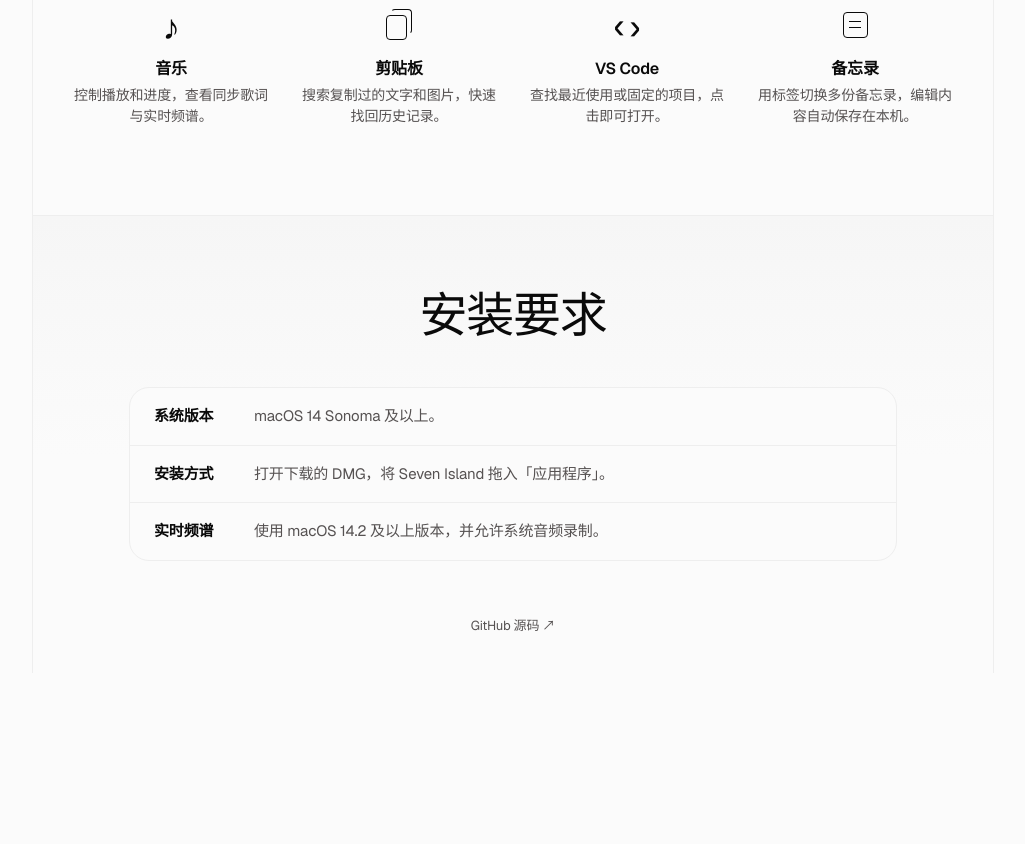
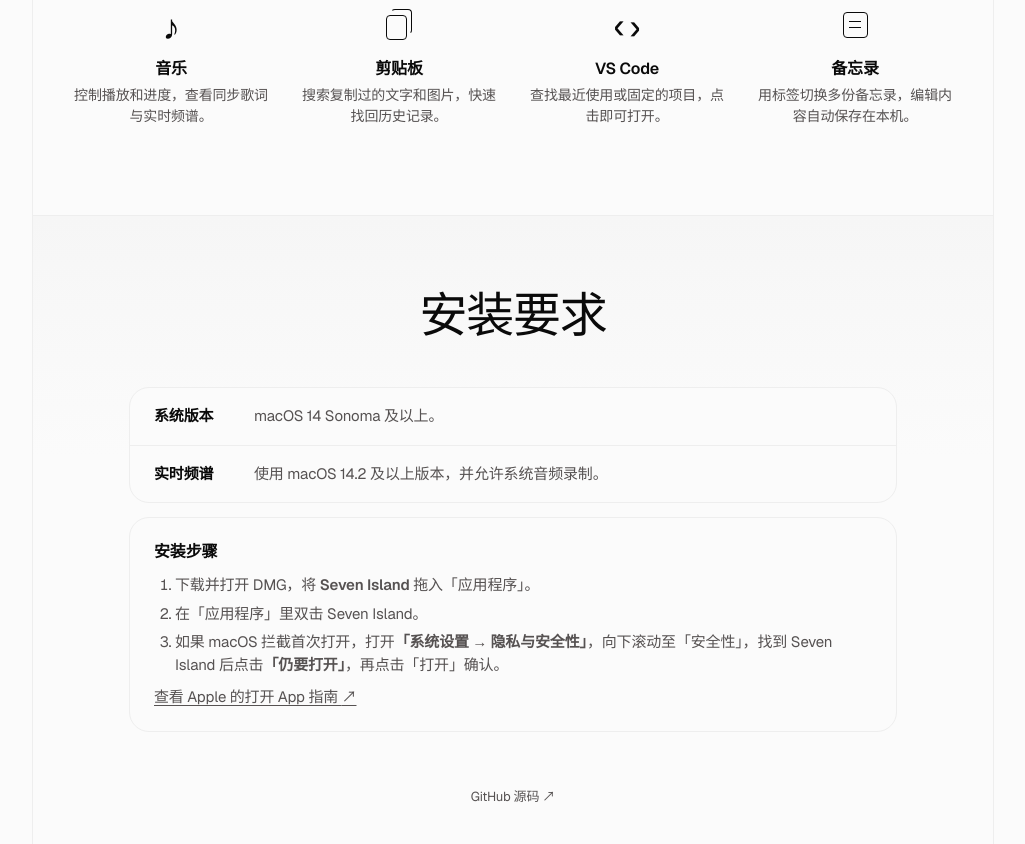
Before and after one commit to lidongsevenlee/seven-island, a plain HTML site: page index.html in a window 1280 px wide. Shown: the part 1013-1857 px from the top of the page, without its empty margins (127-1152 px from the left). Before the commit the page ends 1686 px from the top, so only its background shows below. Drawn offline with Linux system fonts and the light colour scheme.

Commit message:
Document first-launch installation on macOS

```diff
--- a/index.html
+++ b/index.html
@@ -12,7 +12,7 @@
   <meta property="og:image" content="https://lidongsevenlee.github.io/seven-island/assets/seven-island-music-showcase.jpg">
   <link rel="icon" href="assets/icon.png">
   <link rel="preload" href="assets/fonts/geist.woff2" as="font" type="font/woff2" crossorigin>
-  <link rel="stylesheet" href="styles.css?v=expand">
+  <link rel="stylesheet" href="styles.css?v=installation">
   <script src="demo.js?v=expand" defer></script>
   <title>Seven Island</title>
 </head>
@@ -94,14 +94,20 @@
           <dd>macOS 14 Sonoma 及以上。</dd>
         </div>
         <div>
-          <dt>安装方式</dt>
-          <dd>打开下载的 DMG，将 Seven Island 拖入「应用程序」。</dd>
-        </div>
-        <div>
           <dt>实时频谱</dt>
           <dd>使用 macOS 14.2 及以上版本，并允许系统音频录制。</dd>
         </div>
       </dl>
+
+      <div class="installation-steps">
+        <h3>安装步骤</h3>
+        <ol>
+          <li>下载并打开 DMG，将 <strong>Seven Island</strong> 拖入「应用程序」。</li>
+          <li>在「应用程序」里双击 Seven Island。</li>
+          <li>如果 macOS 拦截首次打开，打开<strong>「系统设置 → 隐私与安全性」</strong>，向下滚动至「安全性」，找到 Seven Island 后点击<strong>「仍要打开」</strong>，再点击「打开」确认。</li>
+        </ol>
+        <a href="https://support.apple.com/zh-cn/102445">查看 Apple 的打开 App 指南 <span aria-hidden="true">↗</span></a>
+      </div>
     </section>
   </main>
 
--- a/styles.css
+++ b/styles.css
@@ -256,14 +256,15 @@ button { font: inherit; cursor: pointer; }
   padding: 72px 36px 0;
 }
 .requirements h2 { text-align: center; }
-.requirements-list {
+.requirements-list, .installation-steps {
   max-width: 768px;
-  margin: 44px auto 0;
+  margin-inline: auto;
   overflow: hidden;
   border: 1px solid var(--hairline);
   border-radius: 20px;
   background: var(--paper);
 }
+.requirements-list { margin-top: 44px; }
 .requirements-list > div {
   display: grid;
   grid-template-columns: 5.6em 1fr;
@@ -275,6 +276,22 @@ button { font: inherit; cursor: pointer; }
 .requirements-list > div + div { border-top: 1px solid var(--hairline); }
 .requirements-list dt { font-weight: 600; }
 .requirements-list dd { color: #565252; }
+.installation-steps {
+  margin-top: 14px;
+  padding: 22px 24px;
+  color: #565252;
+  font-size: 15px;
+}
+.installation-steps h3 {
+  margin-bottom: 10px;
+  color: var(--ink);
+  font-size: 16px;
+  font-weight: 600;
+}
+.installation-steps ol { margin: 0 0 10px; padding-inline-start: 1.4em; }
+.installation-steps li + li { margin-top: 6px; }
+.installation-steps a { text-decoration: underline; text-underline-offset: 3px; }
+.installation-steps a:hover { color: var(--ink); }
 .site-footer {
   padding: 55px 16px 38px;
   text-align: center;
@@ -311,6 +328,7 @@ button { font: inherit; cursor: pointer; }
   .requirements { padding: 48px 16px 0; }
   .requirements-list { margin-top: 26px; }
   .requirements-list > div { grid-template-columns: 4em 1fr; gap: 8px; padding: 13px 12px; font-size: 14px; }
+  .installation-steps { padding: 16px 12px; font-size: 14px; }
   .site-footer { padding-block: 32px; }
 }
 @media (prefers-reduced-motion: reduce) {
```
